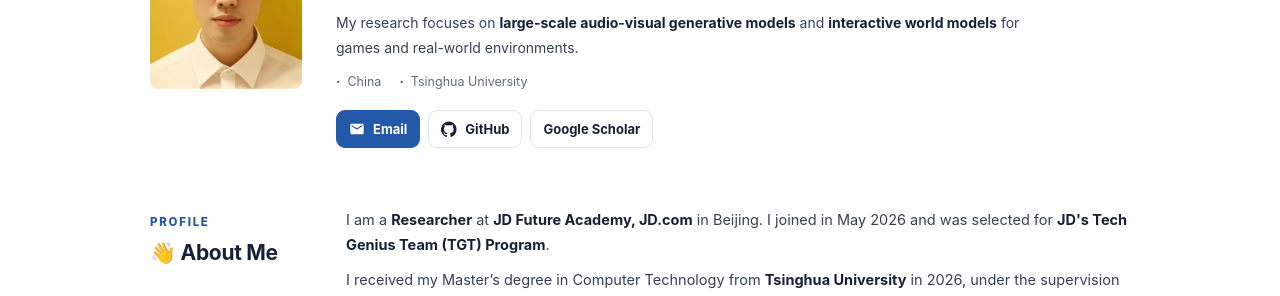
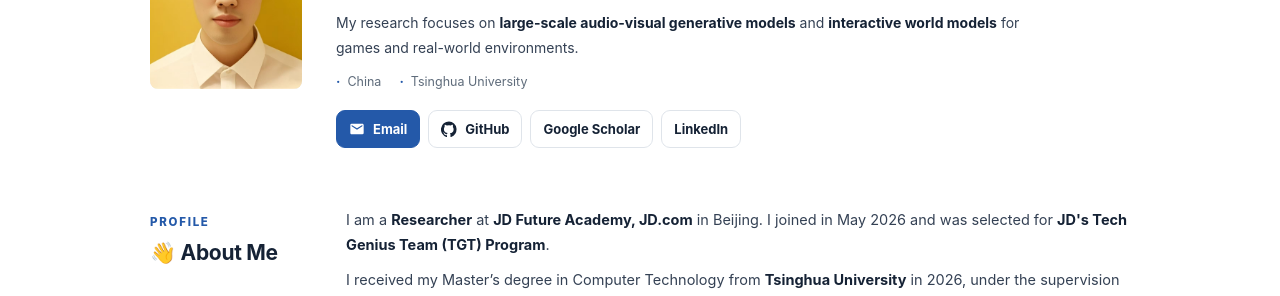
Before and after one commit to zhuang2002/zhuang2002.github.io, a Jekyll site: the page built from _pages/about.html, in a window 1280 px wide and 900 px high. Shown: the part 271-567 px from the top of the window. Built offline with Jekyll 4.4.1, drawn with Linux system fonts in a browser that asks for light colours.

Commit message:
Add verified LinkedIn profile link

```diff
--- a/_pages/about.html
+++ b/_pages/about.html
@@ -276,6 +276,7 @@
             GitHub
           </a>
           <a class="button" href="https://scholar.google.co.in/citations?user=J3olRccAAAAJ&amp;hl=en" target="_blank" rel="noopener">Google Scholar</a>
+          <a class="button" href="https://www.linkedin.com/in/%E4%BF%8A%E8%B1%AA-%E5%BA%84-3b2214372/" target="_blank" rel="noopener">LinkedIn</a>
         </div>
       </div>
     </article>
```
